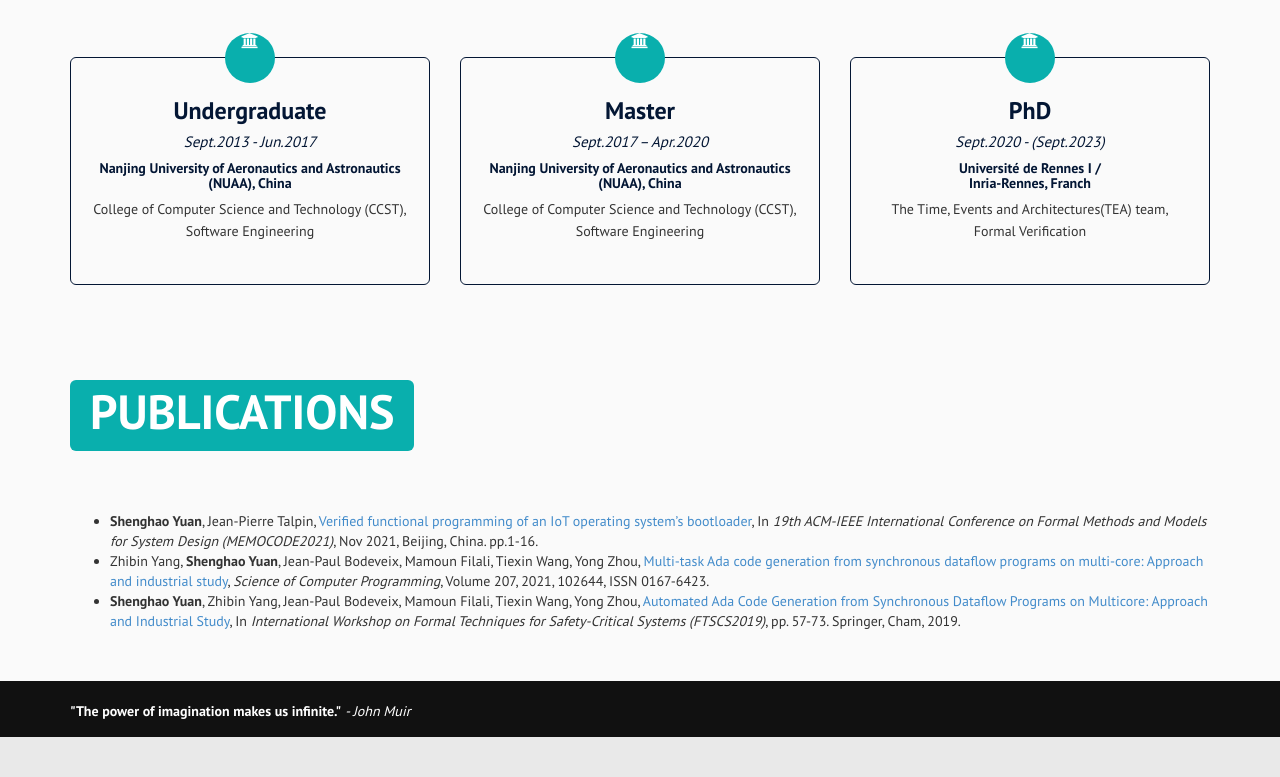
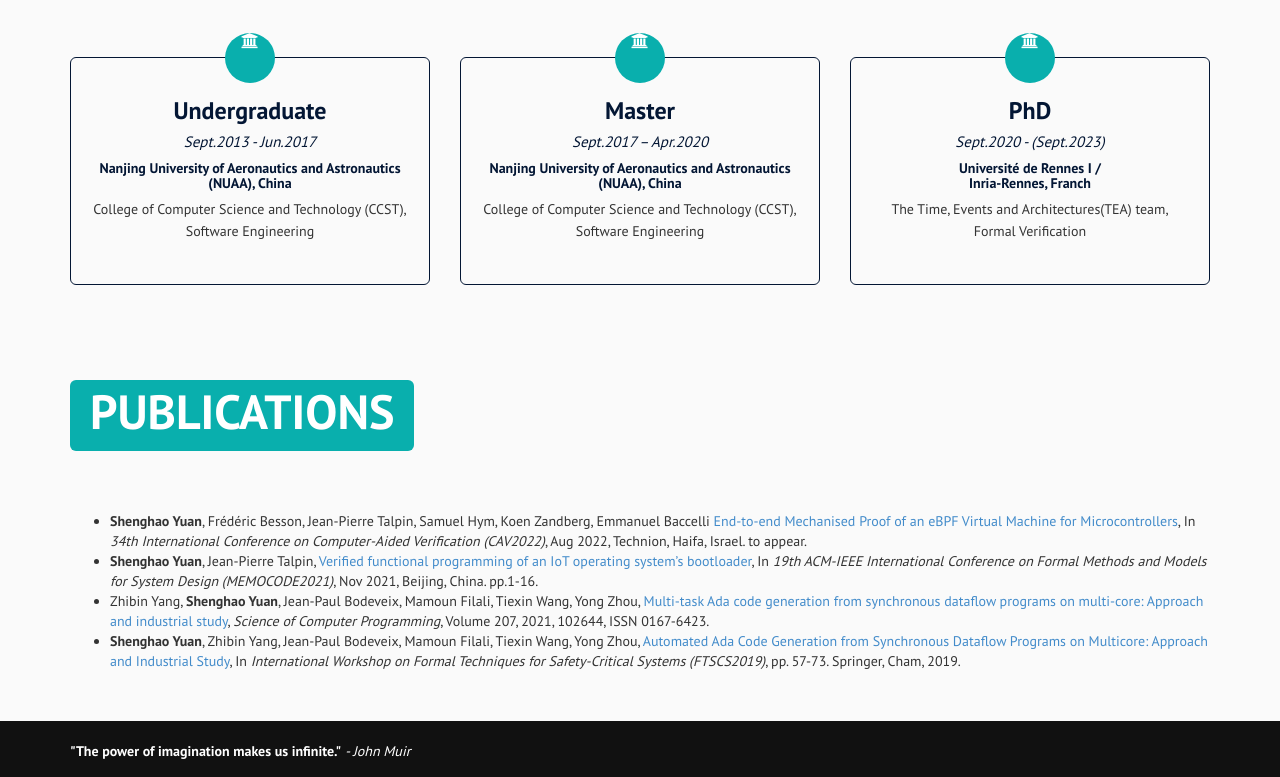
Before and after one commit to stuxuf1314/stuxuf1314.github.io, a plain HTML site: page index.html in a window 1280 px wide. Shown: the part 1227-2004 px from the top of the page. Before the commit the page ends 1964 px from the top, so only its background shows below. Drawn offline with Linux system fonts and the light colour scheme; a script that the page names is missing.

Commit message:
adding cav22

```diff
--- a/index.html
+++ b/index.html
@@ -250,6 +250,11 @@
 			<!-- /Section Title -->
 			<ul>
                 <li>
+                    <b>Shenghao Yuan</b>, Frédéric Besson, Jean-Pierre Talpin, Samuel Hym, Koen Zandberg, Emmanuel Baccelli
+                    <a href="http://i-cav.org/2022/call-for-papers/">End-to-end Mechanised Proof of an eBPF Virtual Machine for Microcontrollers</a>,
+                    In <i>34th International Conference on Computer-Aided Verification (CAV2022)</i>, Aug 2022, Technion, Haifa, Israel. to appear.
+                </li>
+                <li>
                     <b>Shenghao Yuan</b>, Jean-Pierre Talpin,
                     <a href="https://hal.inria.fr/hal-03343002v2">Verified functional programming of an IoT operating system’s bootloader</a>,
                     In <i>19th ACM-IEEE International Conference on Formal Methods and Models for System Design (MEMOCODE2021)</i>, Nov 2021, Beijing, China. pp.1-16.
```
